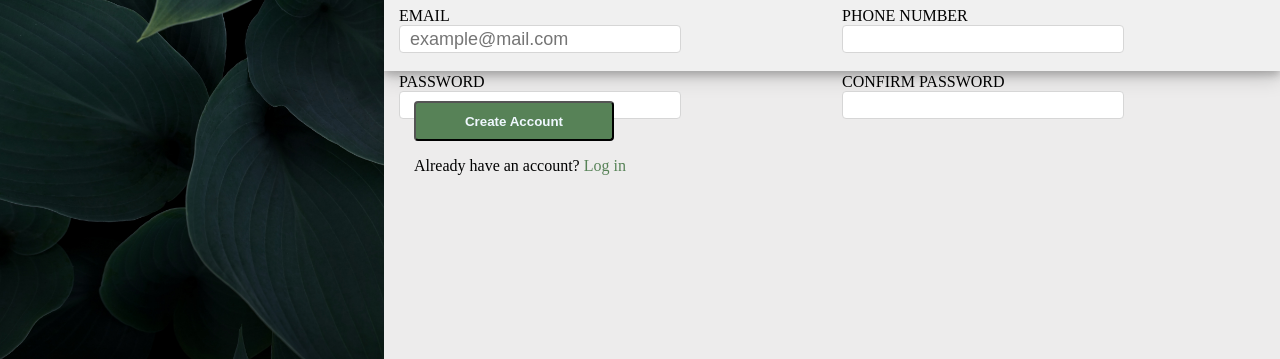
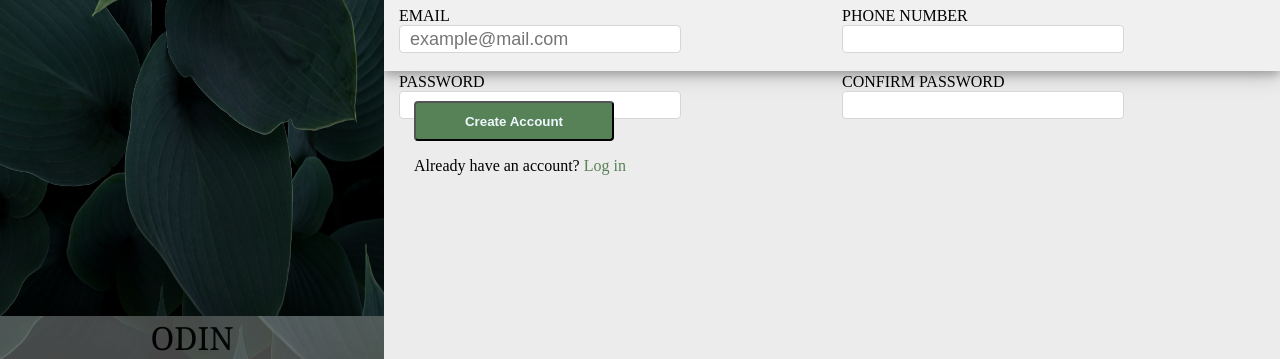
Before and after one commit to radinag94/sign-up-form, a plain HTML site: page index.html in a window 1280 px wide. Shown: the part 441-800 px from the top of the page. Drawn offline with Linux system fonts and the light colour scheme.

Commit message:
feat:add an img inline

```diff
--- a/index.html
+++ b/index.html
@@ -9,6 +9,7 @@
   <body>
     <div class="container">
       <div class="left-side">
+        <img src="./imgs/leandra-rieger-A0_fiGsEhkc-unsplash.jpg" alt="leafs">
         <div class="logo-container">ODIN</div>
       </div>
       <div class="right-side">
```
